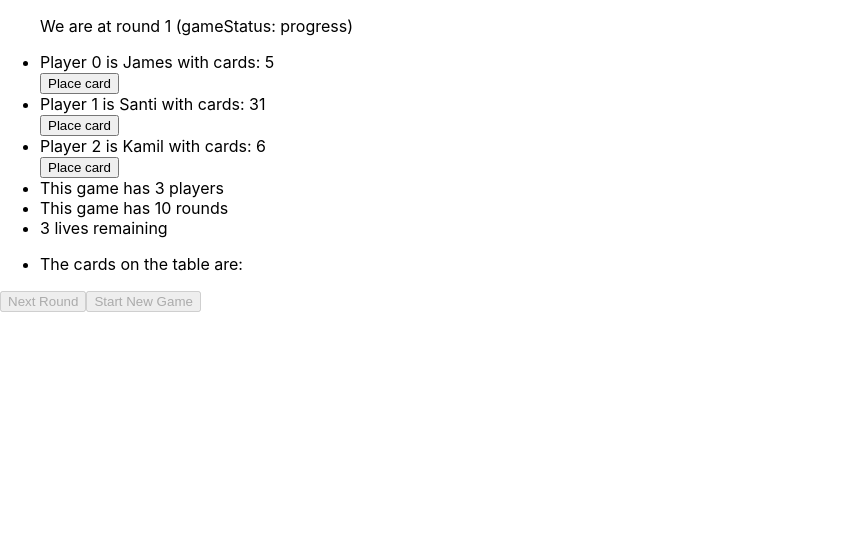
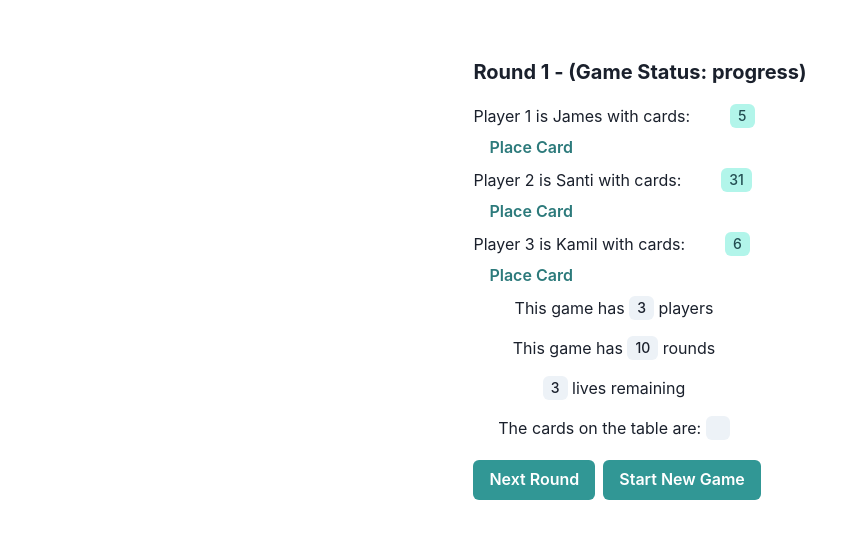
Before and after one commit to santiagoangulo/mind-game, a React (Create React App) app: page / in a window 1280 px wide. Both pictures are taken after a click on the button "Start Game". Shown: the top 538 px of the page, without its empty margins (0-868 px from the left). Built offline with nearby package versions, Linux system fonts and the light colour scheme.

Commit message:
Chakra heaven

```diff
--- a/src/App.tsx
+++ b/src/App.tsx
@@ -3,6 +3,7 @@ import logo from "./logo.svg";
 import "./App.css";
 import { Game } from "./Game";
 import { SetupGame } from "./SetupGame";
+import { ChakraProvider } from "@chakra-ui/react";
 
 const App: React.FC = () => {
   const [hasGameStarted, setHasGameStarted] = useState<boolean>(false);
@@ -10,7 +11,7 @@ const App: React.FC = () => {
   const [players, setPlayers] = useState<string[]>(["James", "Santi", "Kamil"]);
 
   return (
-    <>
+    <ChakraProvider>
       {hasGameStarted ? (
         <Game
           players={players}
@@ -23,7 +24,7 @@ const App: React.FC = () => {
           onStartGame={() => setHasGameStarted(true)}
         />
       )}
-    </>
+    </ChakraProvider>
   );
 };
 
--- a/src/Game.tsx
+++ b/src/Game.tsx
@@ -1,4 +1,13 @@
 import { useEffect, useMemo, useState } from "react";
+import {
+  Heading,
+  Button,
+  Text,
+  VStack,
+  HStack,
+  Center,
+  Tag,
+} from "@chakra-ui/react";
 
 type GameStatus = "progress" | "round-finished" | "game-finished" | "game-lost";
 
@@ -121,43 +130,81 @@ export const Game: React.FC<GameProps> = ({ players, onRestartGame }) => {
   };
 
   return (
-    <>
+    <Center py={10}>
+      <VStack maxW={500} rowGap={5} alignItems="start" rounded={5}>
+        <VStack gap={3} alignItems="start"></VStack>
+        <Heading size="md">
+          Round {roundNumber} - (Game Status: {gameStatus})
+        </Heading>
         <ul>
-        <p>
-          We are at round {roundNumber} (gameStatus: {gameStatus})
-        </p>
-
           {players.map((name, index) => (
+            <VStack
+              maxW={500}
+              // spacing={10}}
+              rowGap={2}
+              alignItems="start"
+              rounded={0}
+            >
               <div key={name}>
-            <li>
-              Player {index} is {name} with cards:{" "}
+                <HStack spacing={10}>
+                  <Text>
+                    Player {index + 1} is {name} with cards:{" "}
+                  </Text>
+                  <Tag colorScheme="teal" variant="subtle">
                     {playersHands[index].join(", ")}
-            </li>
-            <button
+                  </Tag>
+                </HStack>
+                <Button
+                  colorScheme="teal"
+                  variant="ghost"
                   onClick={() => placeCard(index)}
                   disabled={
-                gameStatus !== "progress" || playersHands[index].length === 0
+                    gameStatus !== "progress" ||
+                    playersHands[index].length === 0
                   }
                 >
-              Place card
-            </button>
+                  Place Card
+                </Button>
               </div>
+            </VStack>
           ))}
-        <li>This game has {players.length} players</li>
-        <li>This game has {maxRoundCount} rounds</li>
-        <li>{Math.max(0, numberLives)} lives remaining</li>
+          <VStack rowGap={4}>
+            <p>
+              This game has <Tag>{players.length}</Tag> players
+            </p>
+            <p>
+              This game has <Tag>{maxRoundCount}</Tag> rounds
+            </p>
+            <p>
+              <Tag>{Math.max(0, numberLives)}</Tag> lives remaining
+            </p>
+            <p>
+              The cards on the table are: <Tag>{tableCards.join(", ")}</Tag>
+            </p>
+          </VStack>
         </ul>
-      <ul>
-        <li>The cards on the table are: {tableCards.join(", ")}</li>
-      </ul>
+        <HStack>
+          <Button
+            colorScheme="teal"
+            variant="solid"
+            aria-label="Next Round"
+            onClick={nextRound}
+            disabled={gameStatus !== "round-finished"}
+          >
+            Next Round
+          </Button>
 
-      <button onClick={nextRound} disabled={gameStatus !== "round-finished"}>
-        Next Round
-      </button>
-
-      <button onClick={onRestartGame} disabled={gameStatus !== "game-lost"}>
+          <Button
+            colorScheme="teal"
+            variant="solid"
+            aria-label="Next Round"
+            onClick={onRestartGame}
+            disabled={gameStatus !== "game-lost"}
+          >
             Start New Game
-      </button>
-    </>
+          </Button>
+        </HStack>
+      </VStack>
+    </Center>
   );
 };
--- a/src/SetupGame.tsx
+++ b/src/SetupGame.tsx
@@ -1,4 +1,20 @@
-import React, { useMemo, useState, Fragment } from "react";
+import React, { useMemo, useState } from "react";
+import {
+  IconButton,
+  Button,
+  Text,
+  VStack,
+  HStack,
+  Input,
+  Center,
+  Stack,
+  Heading,
+  Container,
+  Box,
+  InputGroup,
+  InputRightElement,
+} from "@chakra-ui/react";
+import { AddIcon, DeleteIcon } from "@chakra-ui/icons";
 
 interface SetupGameProps {
   players: string[];
@@ -31,48 +47,66 @@ export const SetupGame: React.FC<SetupGameProps> = ({
   };
 
   return (
-    <>
-      <ul>
+    <VStack h="100vh" py={20} background="teal.400" gap={5}>
+      <Heading size="2xl" color="white">
+        The Mind 🧠
+      </Heading>
+
+      <Box w={400} rounded={10} p={5} bgColor="white" shadow="lg">
+        <VStack rowGap={5} alignItems="start">
+          <VStack gap={3} alignItems="start">
             {players.map((name, index) => (
-          <li key={name}>
-            <span>{name}</span>
+              <HStack key={name} gap={3}>
+                <Text>{name}</Text>
 
-            <button onClick={() => removePlayerName(index)}>(x)</button>
-          </li>
+                <IconButton
+                  icon={<DeleteIcon />}
+                  aria-label="Remove player"
+                  onClick={() => removePlayerName(index)}
+                />
+              </HStack>
             ))}
-      </ul>
+          </VStack>
 
-      <input
-        type="text"
+          {/* <InputGroup size="md">
+            <Input
+              pr="4.5rem"
+              type={show ? "text" : "password"}
+              placeholder="Enter password"
+            />
+            <InputRightElement width="4.5rem">
+              <Button h="1.75rem" size="sm" onClick={handleClick}>
+                {show ? "Hide" : "Show"}
+              </Button>
+            </InputRightElement>
+          </InputGroup> */}
+
+          <InputGroup gap={2} flexDirection="row" alignItems="baseline">
+            <Input
+              placeholder="Player Name"
               value={playerNameInput}
               onInput={(e) => setPlayerNameInput(e.currentTarget.value.trim())}
               disabled={hasMaxPlayers}
             />
-      <p>
-        <button onClick={addPlayerName} disabled={hasMaxPlayers}>
-          Add
-        </button>
 
-        <button
-          onClick={() => {
-            setPlayers([]);
-          }}
-          disabled={players.length === 0}
-        >
-          Clear Player List
-        </button>
-      </p>
-      <p>
+            <InputRightElement>
+              <IconButton
+                size="sm"
+                icon={<AddIcon />}
+                onClick={addPlayerName}
+                disabled={hasMaxPlayers}
+                aria-label="Add Player"
+              />
+            </InputRightElement>
+          </InputGroup>
+
           {hasEnoughPlayers && (
-          <button
-            onClick={() => {
-              onStartGame();
-            }}
-          >
+            <Button colorScheme="teal" variant="solid" onClick={onStartGame}>
               Start Game
-          </button>
+            </Button>
           )}
-      </p>
-    </>
+        </VStack>
+      </Box>
+    </VStack>
   );
 };
```
Also changed, not shown: package.json (+12 -5 lines), 1 other file (tests, documents, lock files or other folders). Lines whose indentation alone changed are shown as unchanged.
